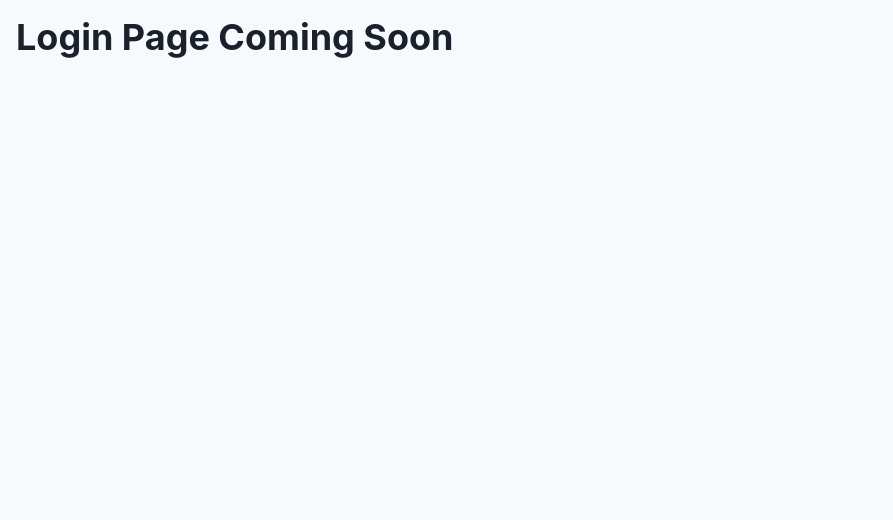
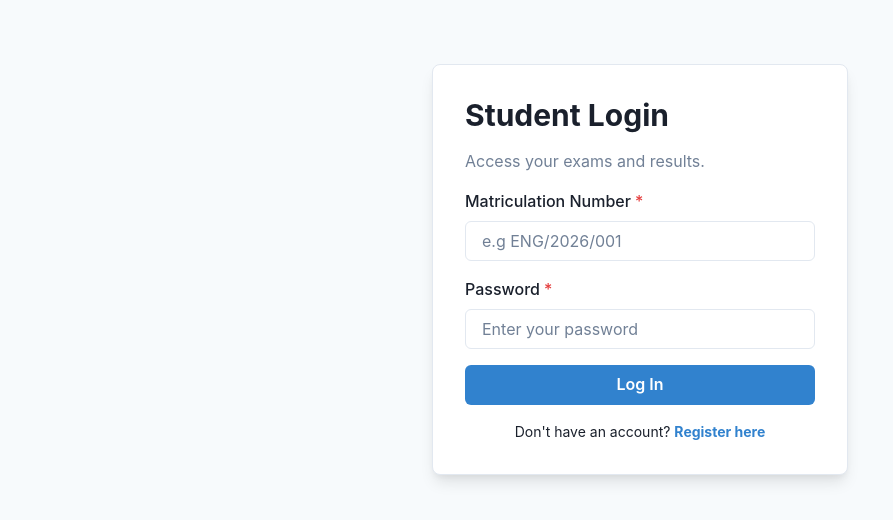
Before and after one commit to ReubenDickson/cbt-app-client, a React (Vite) app: page /login in a window 1280 px wide. Shown: the top 520 px of the page, without its empty margins (0-893 px from the left). Built offline with nearby package versions, Linux system fonts and the light colour scheme.

Commit message:
student login page and token management feature added

```diff
--- a/src/App.jsx
+++ b/src/App.jsx
@@ -4,6 +4,7 @@ import { Box, Heading } from '@chakra-ui/react';
 import { AuthProvider } from './context/AuthContext';
 import ProtectedRoute from './components/ProtectedRoute';
 import Register from './pages/Register';
+import Login from './pages/Login';
 
 function App() {
   return (
@@ -11,7 +12,7 @@ function App() {
       <Box p={4} minH="100vh" bg="gray.50">
         <Routes>
           {/* Public Routes (Placeholders for Issue 3 & 4) */}
-          <Route path="/login" element={<Heading>Login Page Coming Soon</Heading>} />
+          <Route path="/login" element={<Login />} />
           <Route path="/register" element={<Register />} />
 
           {/* Protected Routes */}
--- /dev/null
+++ b/src/pages/Login.jsx
@@ -0,0 +1,130 @@
+// src/pages/Login.jsx
+import { useState } from 'react';
+import { useNavigate, Link as RouterLink } from 'react-router-dom';
+import {
+  Box,
+  Button,
+  FormControl,
+  FormLabel,
+  Input,
+  VStack,
+  Heading,
+  Text,
+  Link,
+  useToast,
+  Container
+} from '@chakra-ui/react';
+import api from '../services/api';
+import { useAuth } from '../context/AuthContext';
+
+const Login = () => {
+  const [formData, setFormData] = useState({
+    matricNumber: '',
+    password: ''
+  });
+  const [isLoading, setIsLoading] = useState(false);
+
+  const navigate = useNavigate();
+  const toast = useToast();
+  const { login } = useAuth(); // Pull in our auth context
+
+  const handleChange = (e) => {
+    const { name, value } = e.target;
+    setFormData((prev) => ({ ...prev, [name]: value }));
+  };
+
+  const handleSubmit = async (e) => {
+    e.preventDefault();
+    setIsLoading(true);
+
+    try {
+      // Sending credentials to POST http://localhost:5000/api/auth/login
+      const response = await api.post('/auth/login', formData);
+
+      // Assuming the backend returns { token: "ey...", student: { ... } }
+      const { token, student } = response.data;
+
+      // Save token to localStorage and update global state
+      login(token, student);
+
+      toast({
+        title: 'Login Successful.',
+        description: "Welcome back to the CBT System.",
+        status: 'success',
+        duration: 3000,
+        isClosable: true,
+        position: 'top',
+      });
+
+      // Redirect to the protected dashboard
+      navigate('/dashboard');
+    } catch (error) {
+      toast({
+        title: 'Login Failed.',
+        description: error.response?.data?.message || "Invalid credentials. Please try again.",
+        status: 'error',
+        duration: 5000,
+        isClosable: true,
+        position: 'top',
+      });
+    } finally {
+      setIsLoading(false);
+    }
+  };
+
+  return (
+    <Container maxW="md" centerContent py={12}>
+      <Box w="full" p={8} borderWidth={1} borderRadius="lg" boxShadow="lg" bg="white">
+        <VStack spacing={4} align="flex-start" w="full">
+          <Heading size="lg">Student Login</Heading>
+          <Text color="gray.500">Access your exams and results.</Text>
+
+          <form onSubmit={handleSubmit} style={{ width: '100%' }}>
+            <VStack spacing={4}>
+              <FormControl isRequired>
+                <FormLabel>Matriculation Number</FormLabel>
+                <Input
+                  name="matricNumber"
+                  type="text"
+                  value={formData.matricNumber}
+                  onChange={handleChange}
+                  placeholder="e.g ENG/2026/001"
+                />
+              </FormControl>
+
+              <FormControl isRequired>
+                <FormLabel>Password</FormLabel>
+                <Input
+                  name="password"
+                  type="password"
+                  value={formData.password}
+                  onChange={handleChange}
+                  placeholder="Enter your password"
+                />
+              </FormControl>
+
+              <Button
+                type="submit"
+                colorScheme="blue"
+                w="full"
+                isLoading={isLoading}
+                loadingText="Authenticating..."
+              >
+                Log In
+              </Button>
+            </VStack>
+          </form>
+
+          <Text fontSize="sm" w="full" textAlign="center">
+            Don't have an account?{' '}
+            <Link as={RouterLink} to="/register" color="blue.500" fontWeight="bold">
+              Register here
+            </Link>
+          </Text>
+        </VStack>
+      </Box>
+    </Container>
+  );
+};
+
+export default Login;
```
